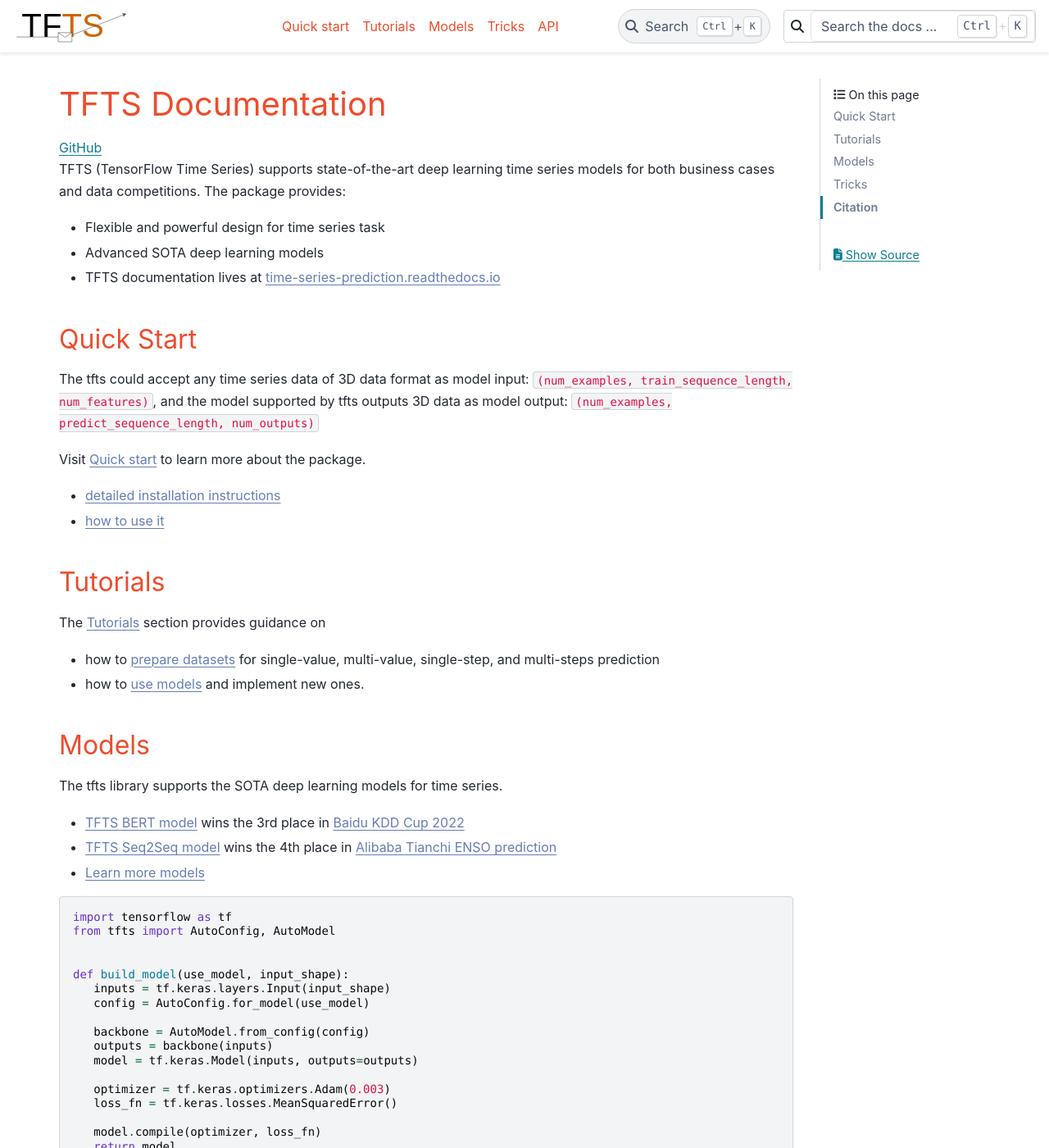
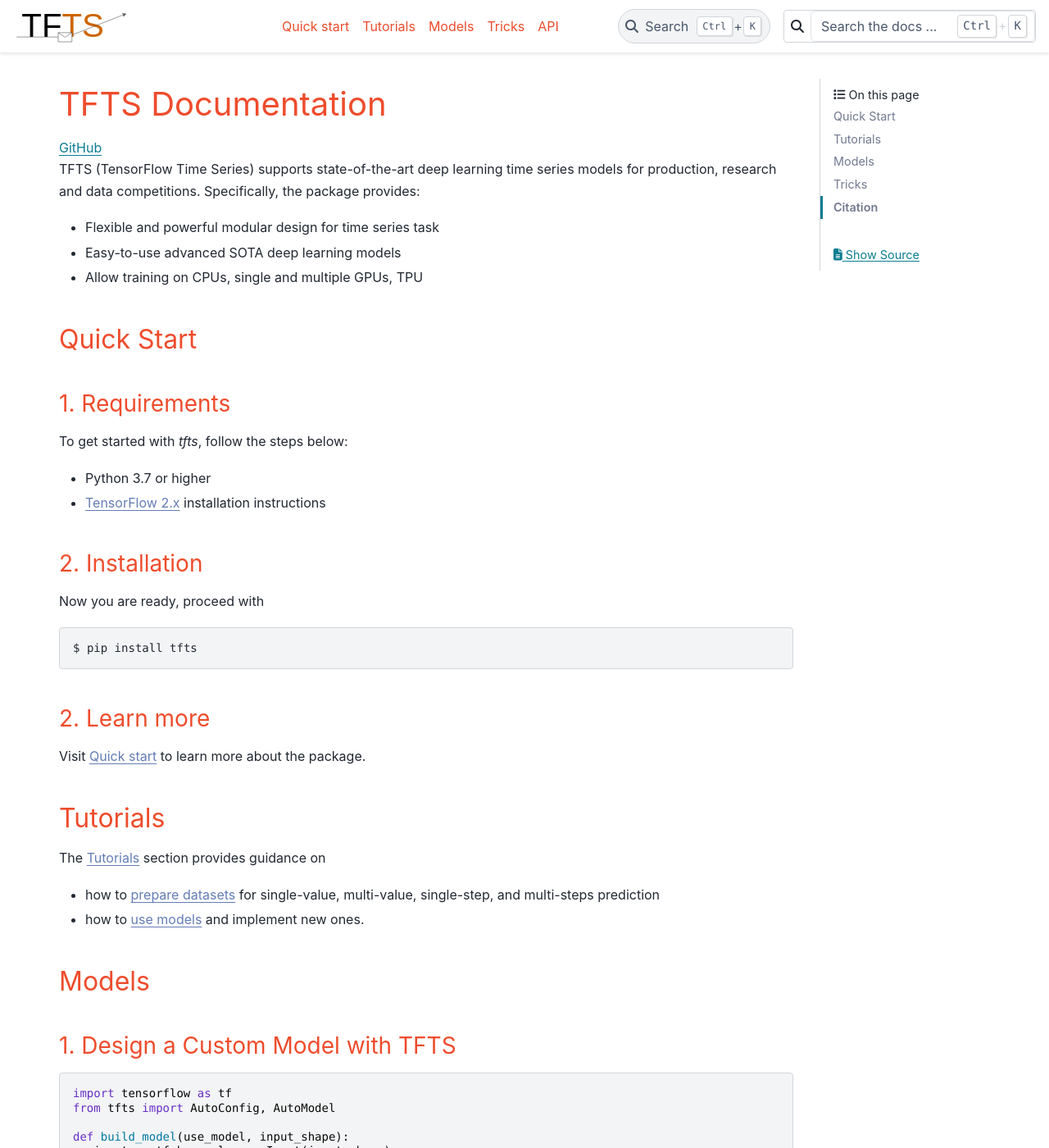
Before and after one commit to LongxingTan/Time-series-prediction, a Sphinx documentation site: the page built from docs/source/index.rst, in a window 1280 px wide and 1400 px high. Shown: the whole window at 82% size. Built offline with Sphinx 7.4.7 and the PyData theme 0.15.4, drawn with Linux system fonts in a browser that asks for light colours; some of the changed text lies outside the part shown.

Commit message:
docs: update

```diff
--- a/docs/source/index.rst
+++ b/docs/source/index.rst
@@ -9,23 +9,37 @@ TFTS Documentation
 
    <a class="github-button" href="https://github.com/LongxingTan/Time-series-prediction" data-icon="octicon-star" data-size="large" data-show-count="true" aria-label="Star LongxingTan/Time-series-prediction on GitHub">GitHub</a>
 
-TFTS (TensorFlow Time Series) supports state-of-the-art deep learning time series models for both business cases and data competitions. The package provides:
+TFTS (TensorFlow Time Series) supports state-of-the-art deep learning time series models for production, research and data competitions. Specifically, the package provides:
 
-* Flexible and powerful design for time series task
-* Advanced SOTA deep learning models
-* TFTS documentation lives at `time-series-prediction.readthedocs.io <https://time-series-prediction.readthedocs.io>`_
+* Flexible and powerful modular design for time series task
+* Easy-to-use advanced SOTA deep learning models
+* Allow training on CPUs, single and multiple GPUs, TPU
 
 
 Quick Start
 -----------------
-The tfts could accept any time series data of 3D data format as model input: ``(num_examples, train_sequence_length, num_features)``,
-and the model supported by tfts outputs 3D data as model output: ``(num_examples, predict_sequence_length, num_outputs)``
+
+1. Requirements
+~~~~~~~~~~~~~~~~~~
+
+To get started with `tfts`, follow the steps below:
+
+* Python 3.7 or higher
+* `TensorFlow 2.x <https://www.tensorflow.org/install/pip>`_ installation instructions
 
 
+2. Installation
+~~~~~~~~~~~~~~~~~~
+Now you are ready, proceed with
+
+.. code-block:: shell
+
+    $ pip install tfts
+
+2. Learn more
+~~~~~~~~~~~~~~~~~~
+
 Visit :ref:`Quick start <quick-start>` to learn more about the package.
-
-- :ref:`detailed installation instructions<installation>`
-- :ref:`how to use it<usage>`
 
 
 Tutorials
@@ -38,17 +52,15 @@ The :ref:`Tutorials <tutorials>` section provides guidance on
 
 Models
 ---------
-The tfts library supports the SOTA deep learning models for time series.
 
-- `TFTS BERT model <https://github.com/LongxingTan/KDDCup2022-Baidu>`_ wins the 3rd place in `Baidu KDD Cup 2022 <https://aistudio.baidu.com/aistudio/competition/detail/152/0/introduction>`_
-- `TFTS Seq2Seq model <https://github.com/LongxingTan/Data-competitions/tree/master/tianchi-enso-prediction>`_ wins the 4th place in `Alibaba Tianchi ENSO prediction <https://tianchi.aliyun.com/competition/entrance/531871/introduction>`_
-- :ref:`Learn more models <models>`
+1. Design a Custom Model with TFTS
+~~~~~~~~~~~~~~~~~~~~~~~~~~~~~~~~~~~~~~~~
+
 
 .. code-block:: python
 
    import tensorflow as tf
    from tfts import AutoConfig, AutoModel
-
 
    def build_model(use_model, input_shape):
       inputs = tf.keras.layers.Input(input_shape)
@@ -64,13 +76,22 @@ The tfts library supports the SOTA deep learning models for time series.
       model.compile(optimizer, loss_fn)
       return model
 
-
    model = build_model(use_model="bert", input_shape=(24, 3))
    model.summary()
 
 
+2. More highlights
+~~~~~~~~~~~~~~~~~~~~~~~~
+
+The tfts library supports the SOTA deep learning models for time series.
+
+- `TFTS BERT model <https://github.com/LongxingTan/KDDCup2022-Baidu>`_ — 3rd place in `Baidu KDD Cup 2022 <https://aistudio.baidu.com/aistudio/competition/detail/152/0/introduction>`_
+- `TFTS Seq2Seq model <https://github.com/LongxingTan/Data-competitions/tree/master/tianchi-enso-prediction>`_ — 4th place in `Alibaba Tianchi ENSO prediction <https://tianchi.aliyun.com/competition/entrance/531871/introduction>`_
+- :ref:`Learn more models <models>`
+
+
 Tricks
--------
+----------
 Visit :ref:`Tricks <tricks>` if you want to know more tricks to improve the prediction performance.
 
 
--- a/docs/source/models.rst
+++ b/docs/source/models.rst
@@ -23,3 +23,8 @@ You can you below models in ``AutoModel``
 * NBeats
 * AutoFormer
 * Informer
+
+.. code-block:: python
+
+    config = AutoConfig.for_model("seq2seq")
+    model = AutoModel.from_config(config, predict_sequence_length=predict_sequence_length)
```
Also changed, not shown: CHANGELOG.md (+1 -0 lines), docs/source/quick-start.rst (+4 -4 lines), 1 other file.
